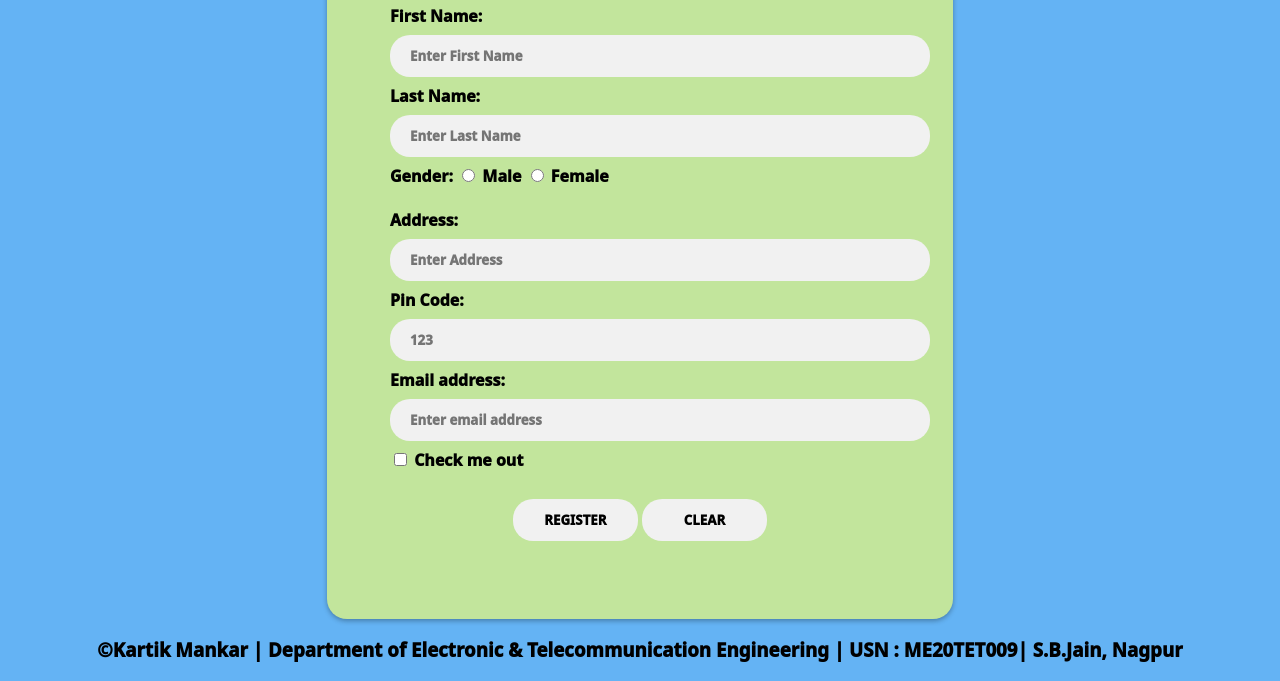
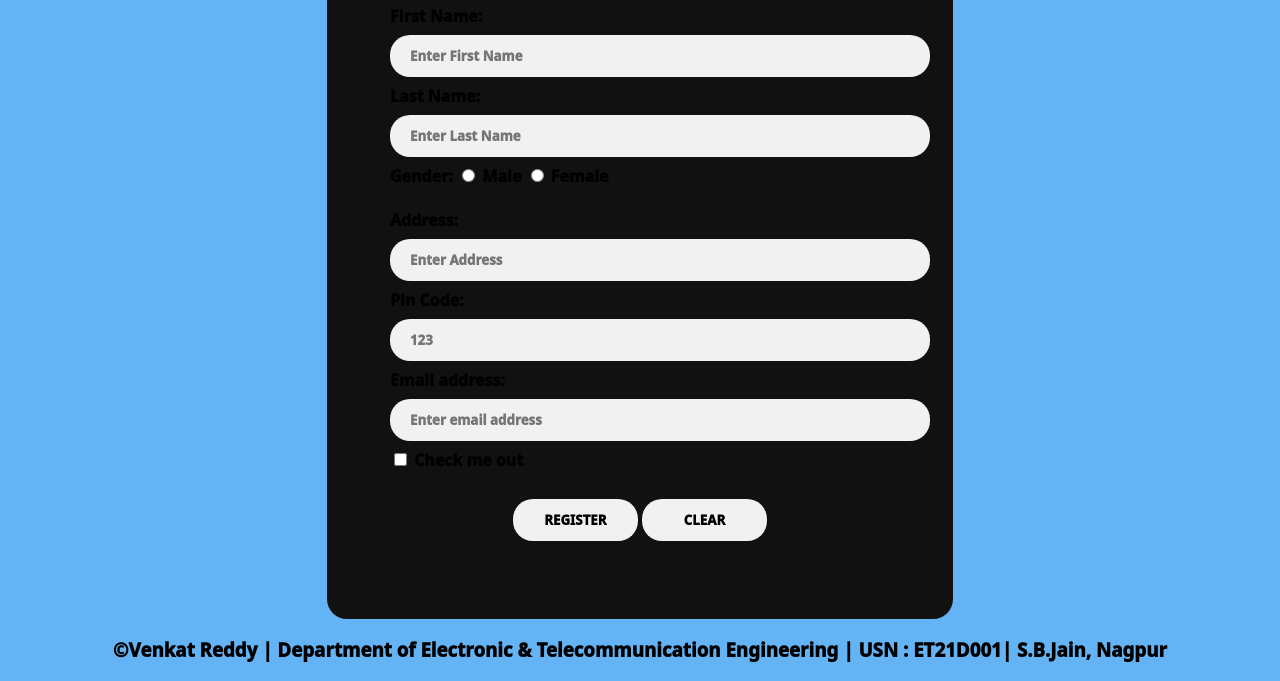
Before and after one commit to venkat0909/venkat0909.github.io, a plain HTML site: page index.html in a window 1280 px wide. Shown: the part 131-812 px from the top of the page. Drawn offline with Linux system fonts and the light colour scheme.

Commit message:
Update index.html

```diff
--- a/index.html
+++ b/index.html
@@ -35,14 +35,13 @@
 		.container {
 			background-color: #fff;
 			border-radius: 20px;
-			box-shadow: 0 2px 5px rgba(0, 0, 0, 0.3);
 			display: block;
 			justify-content: center;
 			width: 500px;
 			max-width: 100%;
 			margin: 3% auto auto auto;
 			padding: 1% 5% 2% 5%;
-			background-color: #c2e59c;
+			background-color: #111111;
 
 		}
 
@@ -168,7 +167,7 @@
 	</div>
 	<div>
 		<footer align="center">
-			<h3> &copy;Kartik Mankar | Department of Electronic & Telecommunication Engineering | USN : ME20TET009|
+			<h3> &copy;Venkat Reddy | Department of Electronic & Telecommunication Engineering | USN : ET21D001|
 				S.B.Jain, Nagpur</h3>
 		</footer>
 	</div>
```
